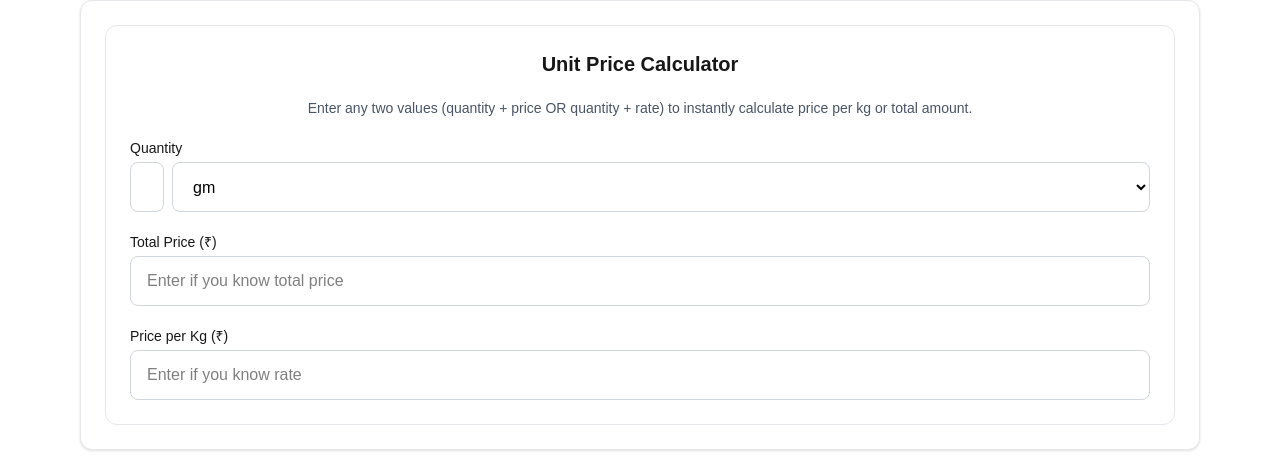
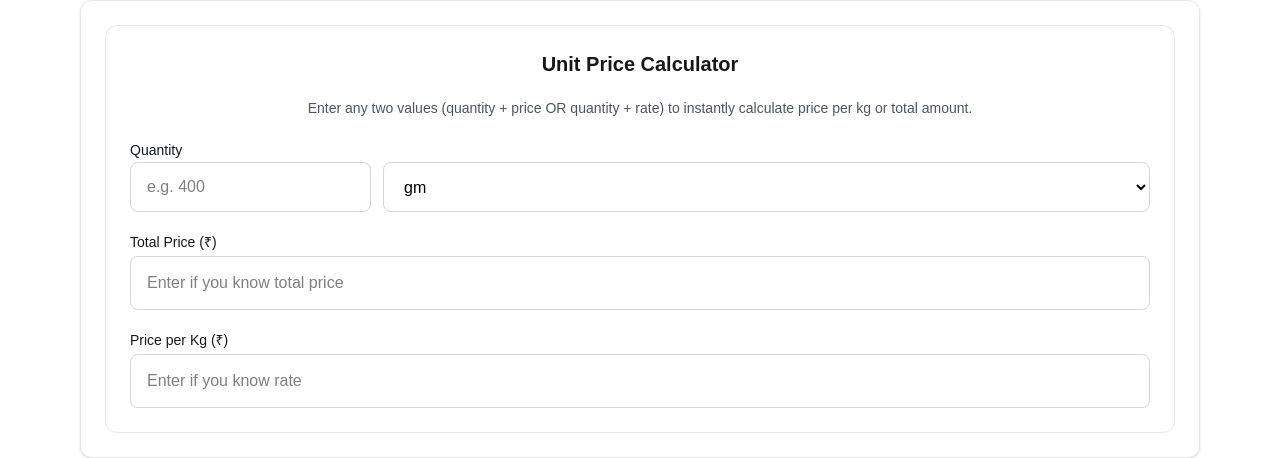
Before and after one commit to zeninfosolution7/creator-tools, a Next.js app: page /tools/Unit-Price-calculator in a window 1280 px wide. Shown: the part 329-787 px from the top of the page. Built offline with nearby package versions, Linux system fonts and the light colour scheme.

Commit message:
Added New Tools - Youtube Description Foramtter Tool

```diff
--- a/app/globals.css
+++ b/app/globals.css
@@ -1,5 +1,19 @@
 @import "tailwindcss";
 @custom-variant dark (&:where(.dark, .dark *));
+
+@tailwind base;
+@tailwind components;
+@tailwind utilities;
+
+/* Add this to fix native browser elements (selects, scrollbars) */
+@layer base {
+  :root {
+    color-scheme: light;
+  }
+  .dark {
+    color-scheme: dark;
+  }
+}
 
 /* LIGHT THEME */
 :root {
@@ -36,8 +50,14 @@ body {
   @apply p-4 md:p-6;
 }
 
-input {
-  @apply w-full px-4 py-3 rounded-lg border bg-white dark:bg-gray-900 border-gray-300 dark:border-gray-700 text-black dark:text-white;
+.input {
+  @apply w-full px-4 py-3 md:py-3.5 rounded-lg
+  border border-gray-300 dark:border-gray-700
+  bg-white dark:bg-gray-900
+  text-black dark:text-white
+  text-base
+  focus:outline-none focus:ring-2 focus:ring-cyan-500
+  transition;
 }
 
 .btn {
@@ -58,3 +78,15 @@ select {
 option {
   @apply text-black;
 }
+
+/* Force Windows OS to style dropdown options in Dark Mode */
+.dark select option {
+  background-color: #1f2937 !important; /* Matches Tailwind dark:bg-gray-800 */
+  color: #f3f4f6 !important; /* Matches Tailwind dark:text-gray-100 */
+}
+
+/* Ensure the light mode stays crisp */
+html:not(.dark) select option {
+  background-color: #ffffff !important;
+  color: #111827 !important;
+}
--- a/components/tools/UnitPriceCalculatorTool.tsx
+++ b/components/tools/UnitPriceCalculatorTool.tsx
@@ -66,29 +66,42 @@ export default function PricePerKgCalculatorTool() {
       </p>
 
       {/* 🔹 QUANTITY */}
-      <div>
-        <label className="block text-sm mb-1">
+<div className="space-y-2">
+
+  {/* LABEL */}
+  <label className="text-sm font-medium text-gray-900 dark:text-white">
     Quantity
   </label>
 
-        <div className="flex gap-2">
+  {/* INPUT + SELECT */}
+  <div className="flex gap-3">
+
+    {/* INPUT */}
     <input
       type="number"
       placeholder="e.g. 400"
       value={quantity}
       onChange={(e) => setQuantity(e.target.value)}
-            className="input flex-1"
+      className="flex-1 px-4 py-3 rounded-lg
+      border border-gray-300 dark:border-gray-700
+      bg-white dark:bg-gray-900
+      text-black dark:text-white
+      text-base
+      focus:ring-2 focus:ring-cyan-500 outline-none"
     />
 
+    {/* SELECT */}
     <select
+  className="... bg-white text-gray-900 dark:bg-gray-800 dark:text-gray-100"
   value={unit}
-            onChange={(e) => setUnit(e.target.value as "gm" | "kg")}
-            className="input w-24"
+  onChange={(e) => setUnit(e.target.value)}
 >
   <option value="gm">gm</option>
   <option value="kg">kg</option>
 </select>
+
   </div>
+
 </div>
 
       {/* 🔹 PRICE INPUT */}
```
Lines whose indentation alone changed are shown as unchanged.
